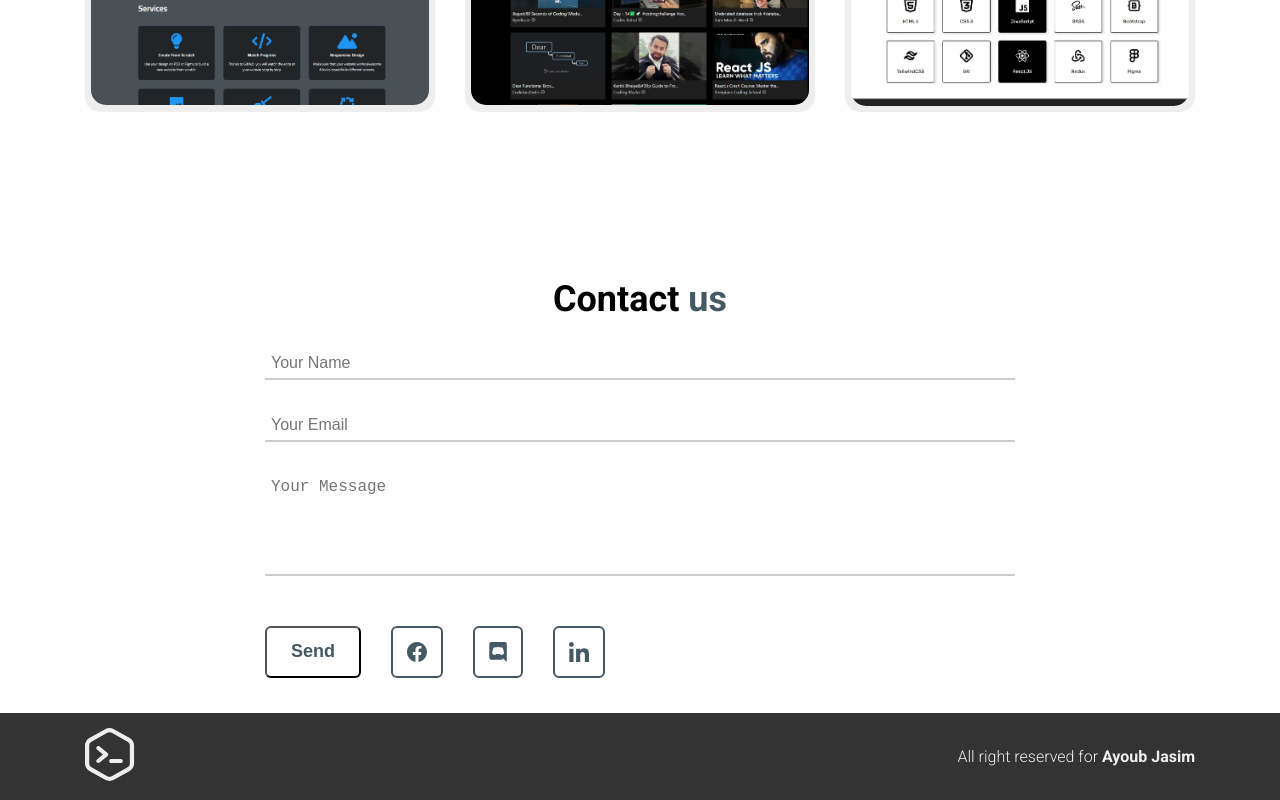
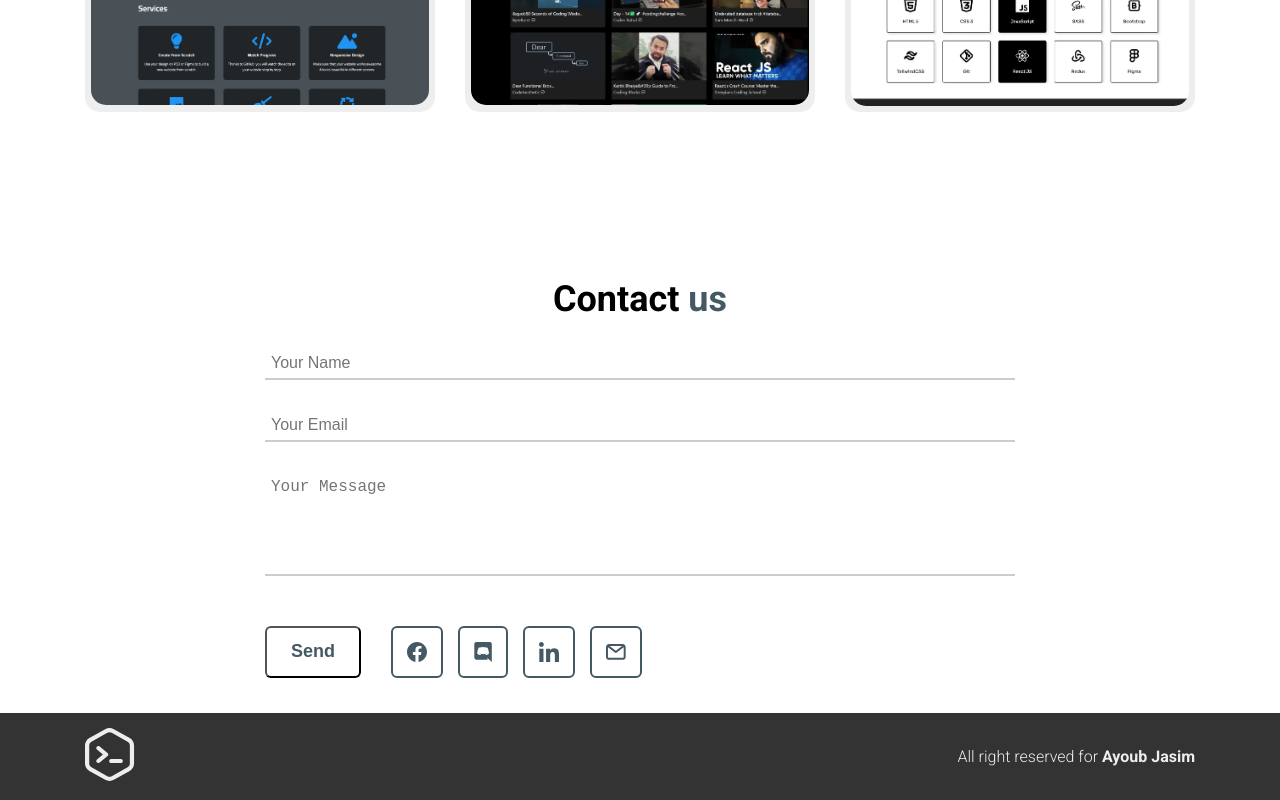
Before and after one commit to devayoub99/Portolio---NASSIRAQ, a React (Vite) app: page / in a window 1280 px wide. Shown: the part 2626-3426 px from the top of the page. Built offline with nearby package versions, Linux system fonts and the light colour scheme.

Commit message:
Add my professinoal email as a contact way

```diff
--- a/src/components/layout/ContactUs.jsx
+++ b/src/components/layout/ContactUs.jsx
@@ -60,9 +60,11 @@ export default function ContactUs() {
           />
           <div className="contact-ways">
             <input type="submit" value="Send" className="submit-btn" />
-            {socialMedia.map((el) => (
-              <SocialMediaIcon key={el.id} {...el} />
-            ))}
+            <div className="social-media">
+              {socialMedia.map((el) => (
+                <SocialMediaIcon key={el.id} {...el} />
+              ))}
+            </div>
           </div>
         </form>
       </div>
--- a/src/css/layout/_contact-us.scss
+++ b/src/css/layout/_contact-us.scss
@@ -34,11 +34,18 @@
   .contact-ways {
     margin-top: u.rem(20);
     display: flex;
+    flex-direction: column;
     gap: u.rem(15);
 
     @include u.breakpoint(small) {
       gap: u.rem(30);
+      flex-direction: row;
     }
+  }
+
+  .social-media {
+    display: flex;
+    gap: u.rem(15);
   }
 
   .submit-btn,
--- a/src/data.js
+++ b/src/data.js
@@ -13,6 +13,7 @@ import ecoProjectImg from "./assets/eco.webp";
 import linkedinImg from "./assets/linkedin.svg";
 import discordImg from "./assets/discord.svg";
 import facebookImg from "./assets/facebook.svg";
+import emailImg from "./assets/email.svg";
 
 const links = [
   {
@@ -164,6 +165,12 @@ const socialMedia = [
     img: linkedinImg,
     url: "https://www.linkedin.com/in/ayoubjasim/",
   },
+  {
+    id: 4,
+    title: "Email",
+    img: emailImg,
+    url: "mailTo:admin@devayb.com",
+  },
 ];
 
 export { links, skills, projects, socialMedia };
```
Also changed, not shown: src/assets/email.svg (added), src/css/main.css, 1 other file (tests, documents, lock files or other folders).
